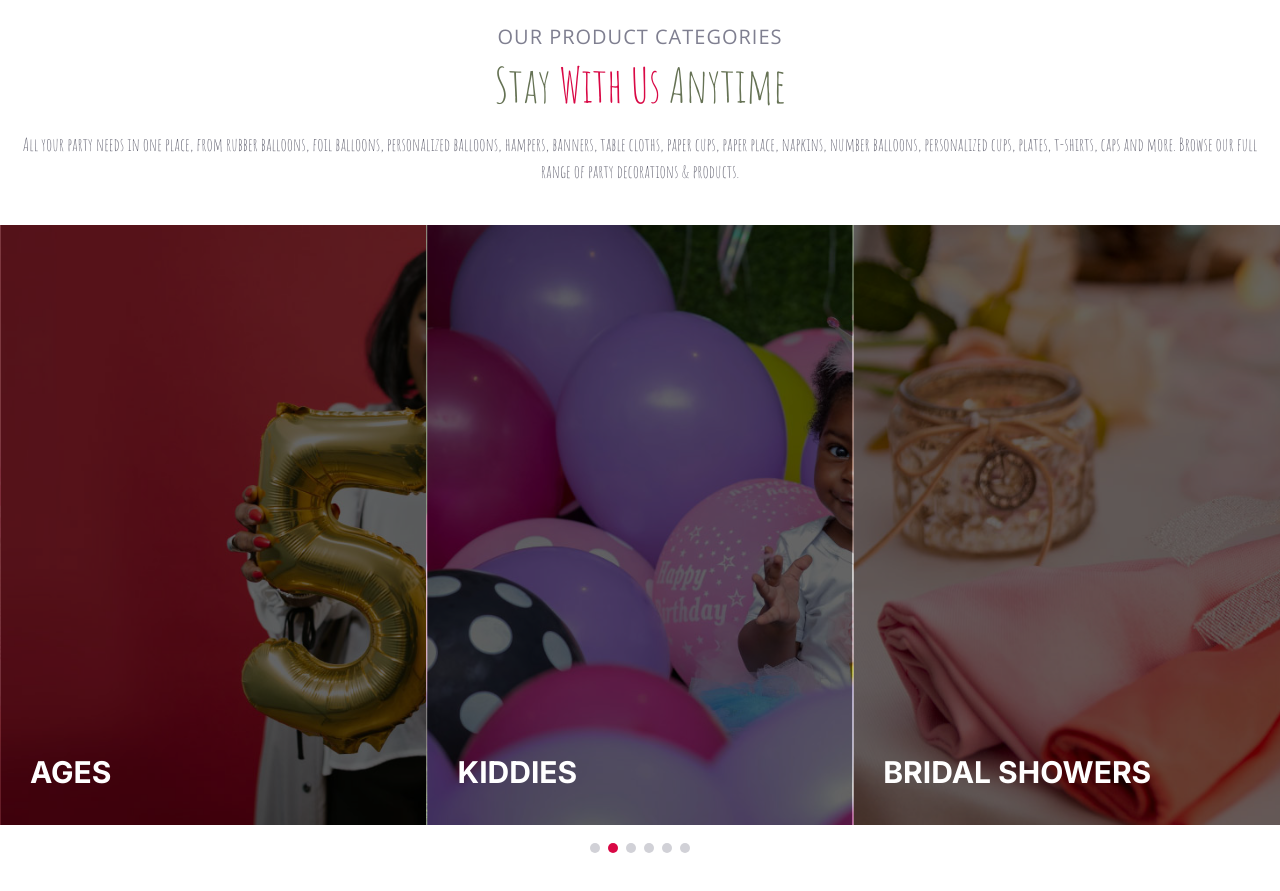
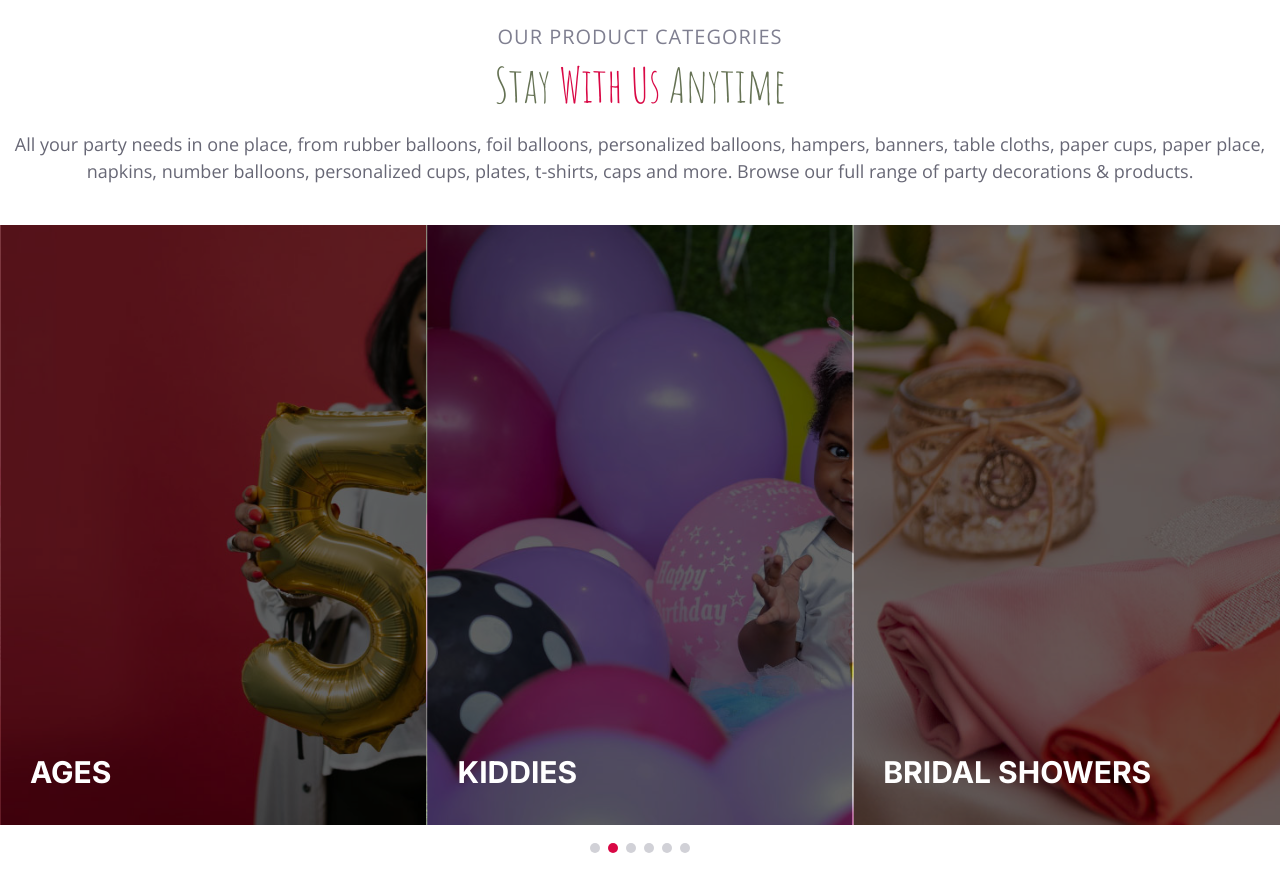
Before and after one commit to tdsgraphx/hlomupartyboutique, a plain HTML site: page index.html in a window 1280 px wide. Shown: the part 2060-2951 px from the top of the page. Drawn offline with nearby package versions, Linux system fonts and the light colour scheme.

Commit message:
Update main.css

```diff
--- a/assets/css/main.css
+++ b/assets/css/main.css
@@ -928,6 +928,7 @@ section {
 }
 
 #events .paragraph, #menu .paragraph {
+  font-family: var(--font-default);
   font-size: 18px;
   font-weight: 300;
   color: #676775;
```
